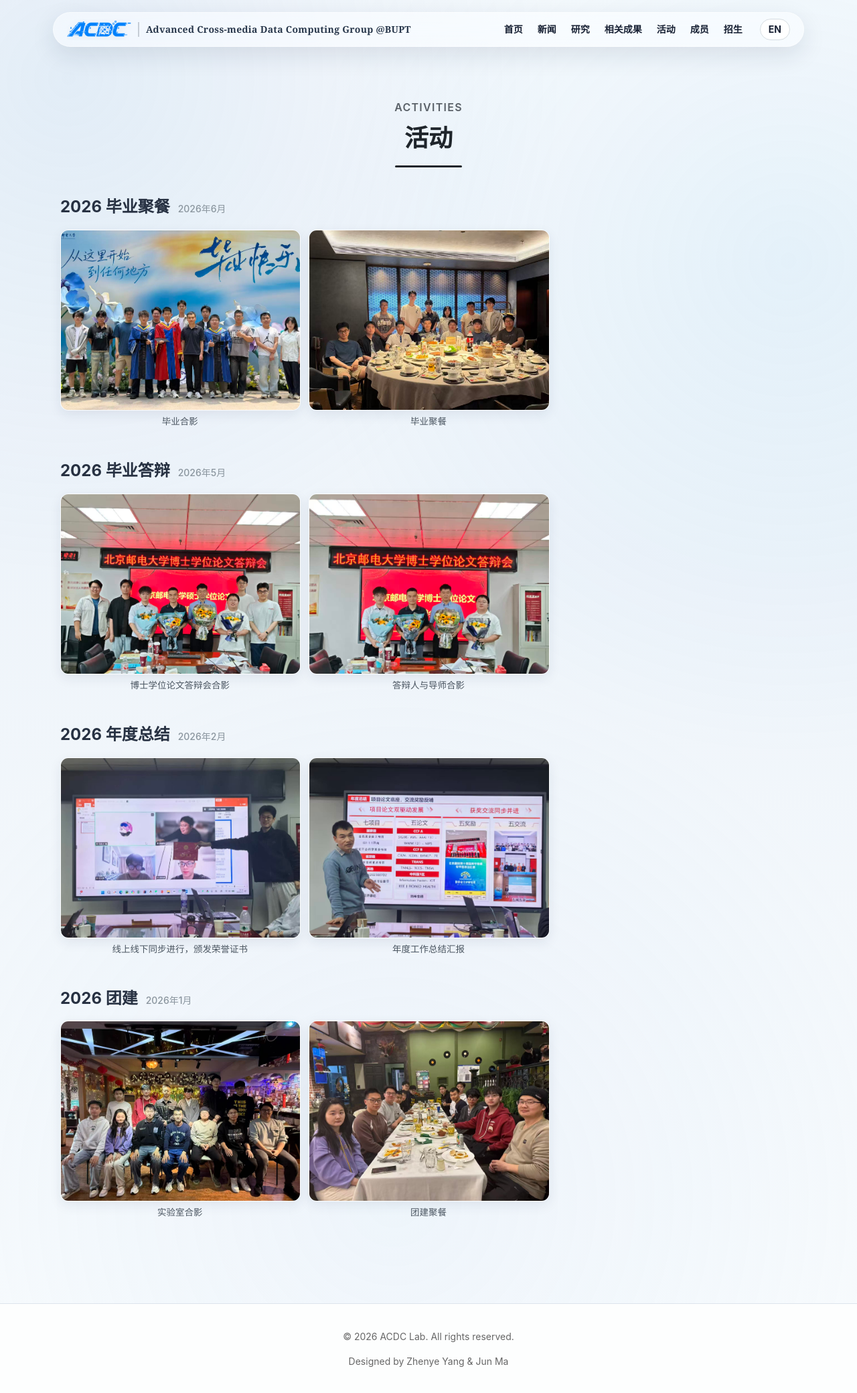
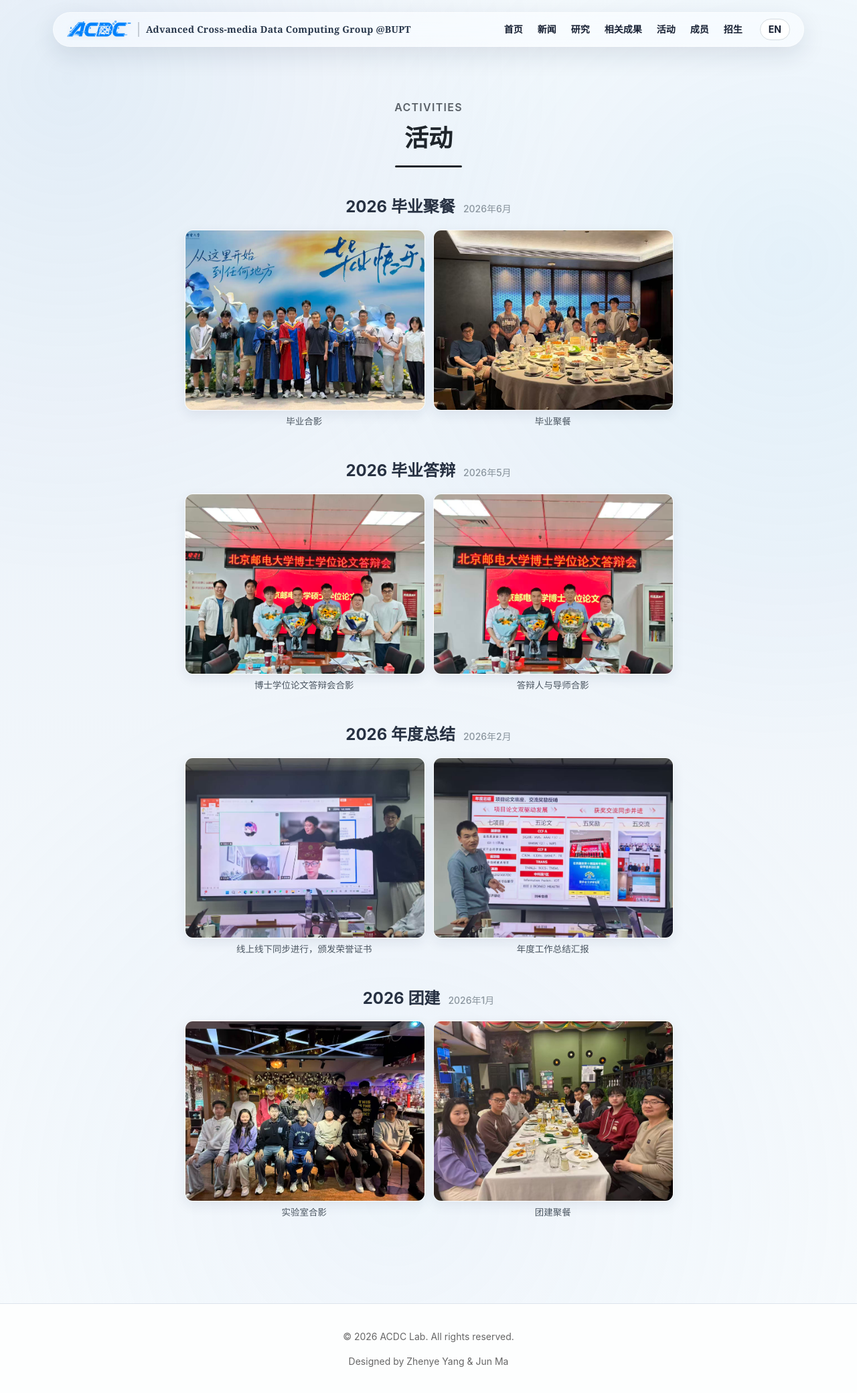
Before and after one commit to acdc-lab/acdc-lab.github.io, a Jekyll site: the page built from activities.markdown, in a window 1280 px wide. Shown: the whole page at 67% size. Built offline with Jekyll 4.4.1, drawn with Linux system fonts in a browser that asks for light colours.

Commit message:
Center activity photos when a row is not full
Each activity has 2 photos, so the 3-column grid left the right third
empty and the photos read as left-aligned. Switched .act-grid from grid
to flex with justify-content:center so partial rows center while photo
size stays the same; titles and captions centered to match.

Replaced the 900px/560px grid-template-columns overrides with matching
flex-basis overrides to keep the 2-column and 1-column breakpoints.

Co-Authored-By: Claude Code <noreply@anthropic.com>

```diff
--- a/assets/css/style.css
+++ b/assets/css/style.css
@@ -2050,14 +2050,21 @@ a:hover {
    Activities / 活动照片墙
    ========================================================= */
 .act-block { margin-bottom: 44px; }
-.act-title { font-size: 24px; font-weight: 700; margin: 0 0 14px; color: #273142; }
+.act-title { font-size: 24px; font-weight: 700; margin: 0 0 14px; color: #273142; text-align: center; }
 .act-date { font-size: 14px; font-weight: 500; color: #8a959e; margin-left: 12px; }
+/* flex 而非 grid：一行不满时（如只有 2 张）能整体居中，尺寸与三列时一致 */
 .act-grid {
-  display: grid;
-  grid-template-columns: repeat(3, minmax(0, 1fr));
+  display: flex;
+  flex-wrap: wrap;
+  justify-content: center;
   gap: 14px;
 }
-.act-item { margin: 0; cursor: zoom-in; }
+.act-item {
+  flex: 0 0 calc((100% - 28px) / 3);   /* 28px = 两个 gap */
+  box-sizing: border-box;
+  margin: 0;
+  cursor: zoom-in;
+}
 .act-item img {
   width: 100%;
   aspect-ratio: 4 / 3;
@@ -2104,8 +2111,8 @@ a:hover {
   cursor: pointer;
 }
 @media (max-width: 900px) {
-  .act-grid { grid-template-columns: repeat(2, minmax(0, 1fr)); }
+  .act-item { flex: 0 0 calc((100% - 14px) / 2); }   /* 两列 */
 }
 @media (max-width: 560px) {
-  .act-grid { grid-template-columns: 1fr; }
-}
+  .act-item { flex: 0 0 100%; }                      /* 单列 */
+}
```
